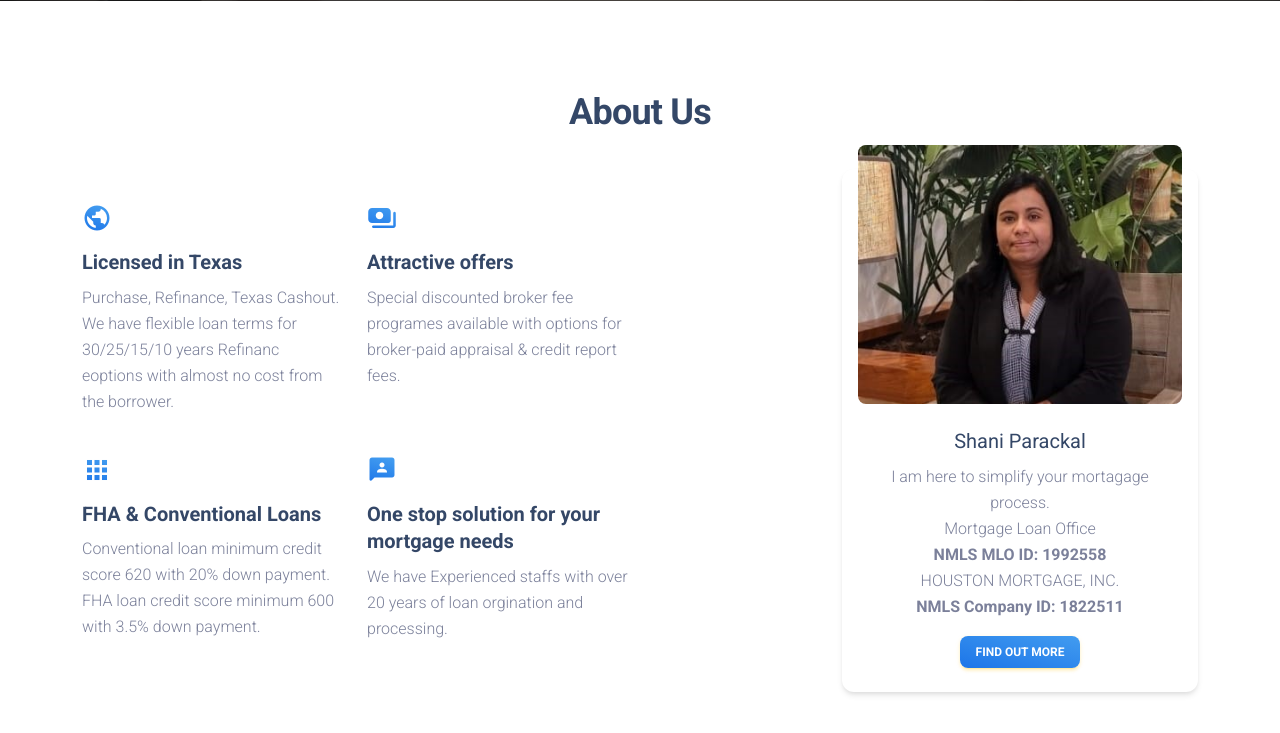
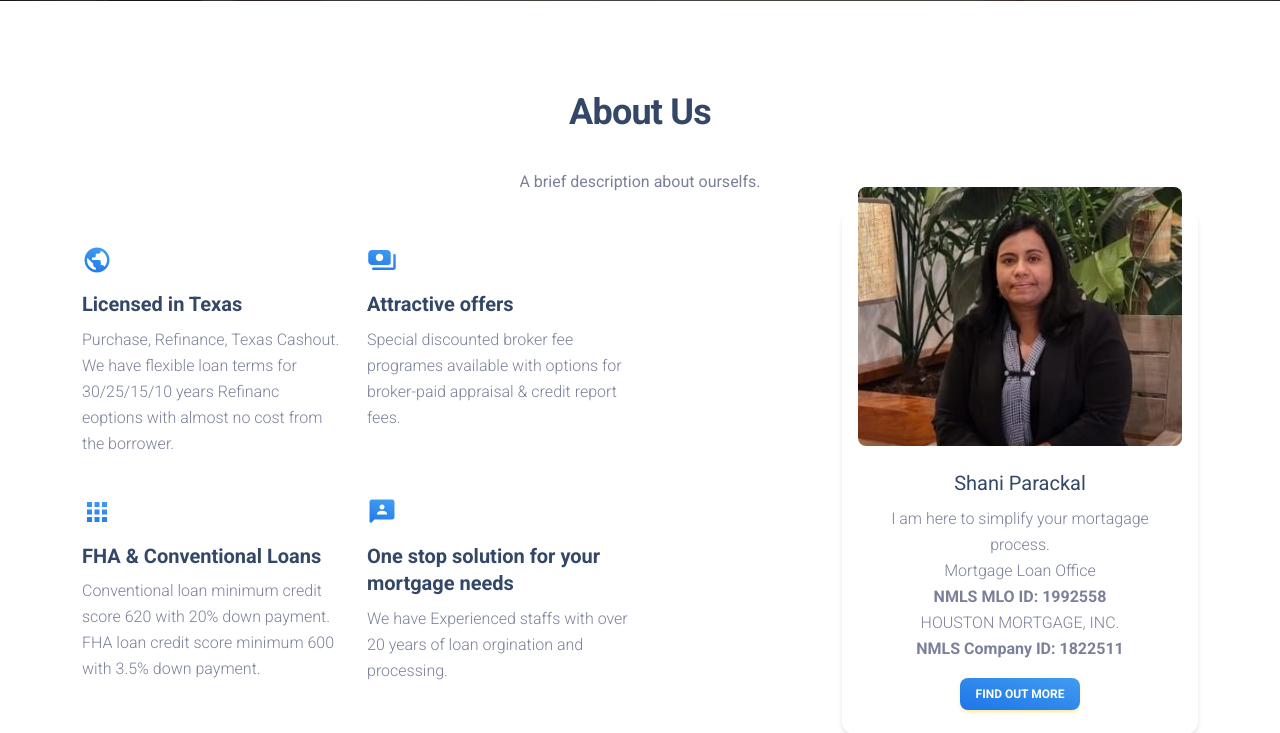
Before and after one commit to psginfobiz/psgmortgage, a PHP site: page / in a window 1280 px wide. Shown: the part 457-1190 px from the top of the page. Run offline with PHP 8.4, Linux system fonts and the light colour scheme; some libraries are stand-ins or nearby versions.

Commit message:
About us text update
About us text update

```diff
--- a/index.php
+++ b/index.php
@@ -15,7 +15,7 @@ include './includes/header.php';
                 <div class="col-lg-6 mx-auto text-center">
                     <h2>About Us</h2>
                     <br/>
-                    <!-- <p class="font-weight-normal">Contact Us soon.</p> -->
+                    <p class="font-weight-normal">A brief description about ourselfs.</p>
                 </div>
             </div>
             <div class="row align-items-center">
```
